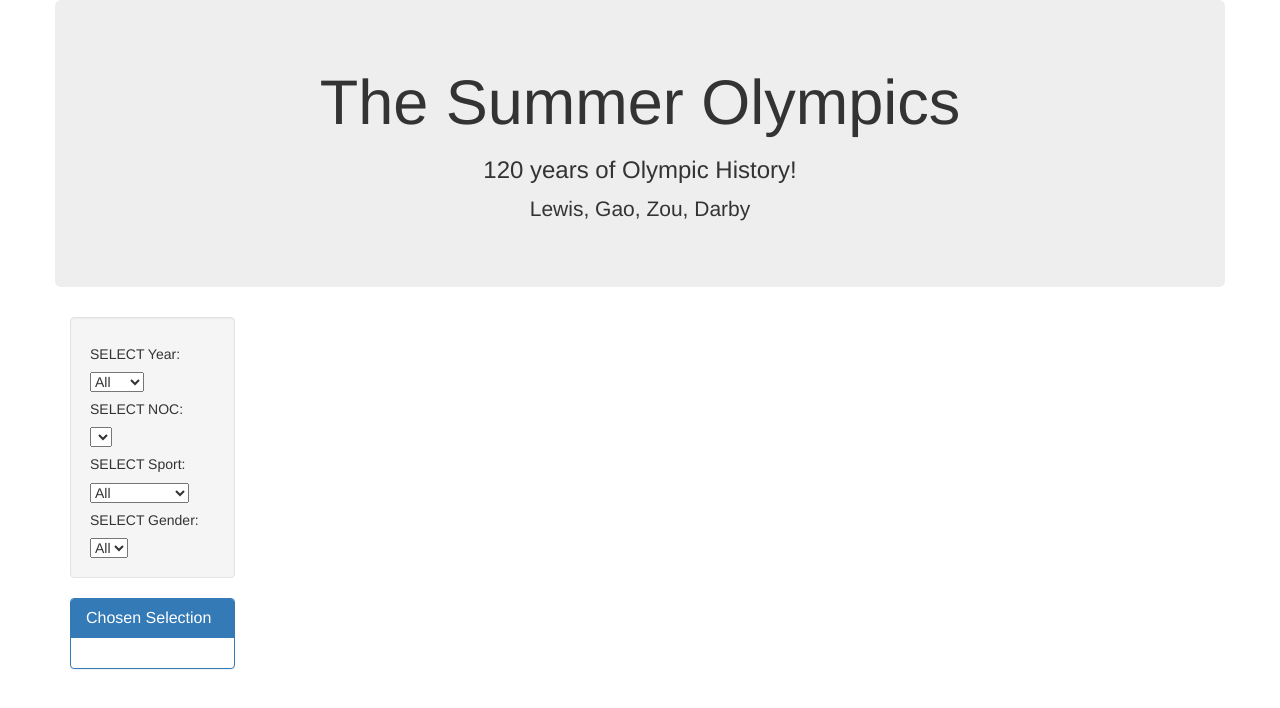
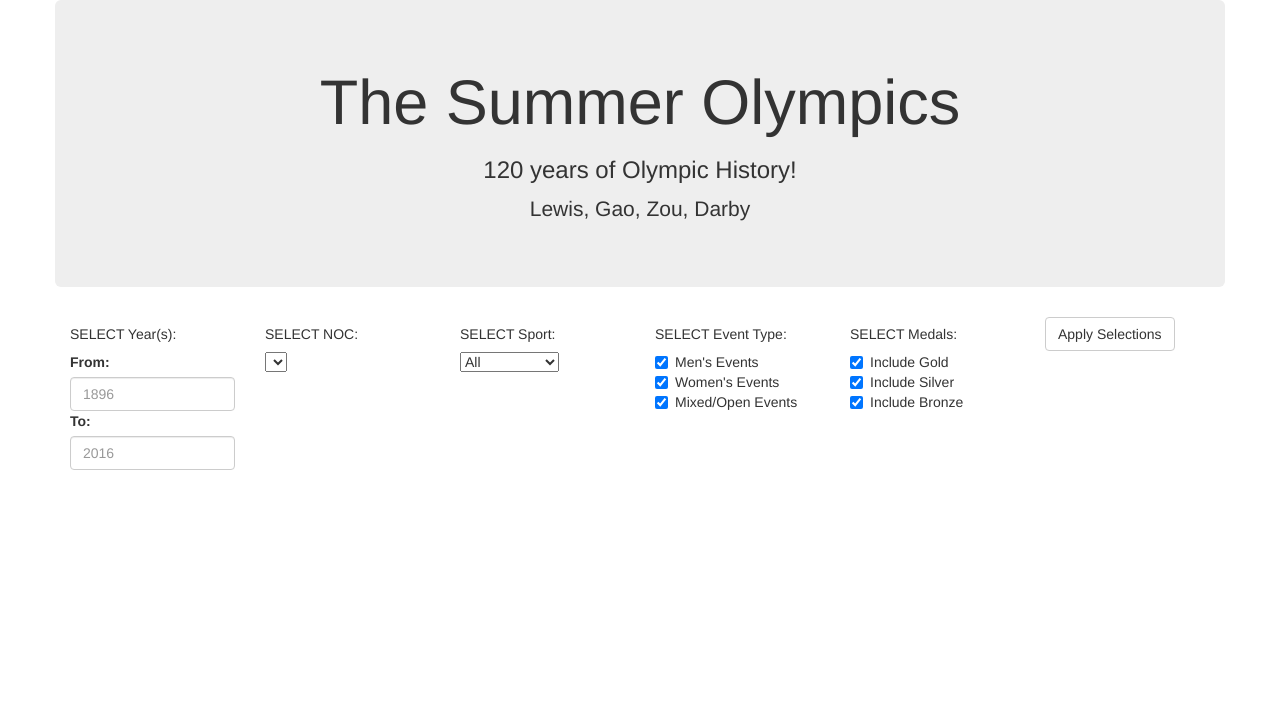
Before and after one commit to sdarby713/Olympic-History, a Flask app: page / in a window 1280 px wide. Shown: the top 708 px of the page. Run offline with Flask 2, Linux system fonts and the light colour scheme; lists and menus that the app fills with data are empty; some libraries are stand-ins or nearby versions.

Commit message:
redo selection mechanism

```diff
--- a/static/js/app.js
+++ b/static/js/app.js
@@ -1,21 +1,9 @@
 function init() {
   // Grab a reference to the dropdown select element
-  var selector1 = d3.select("#selYear");
   var selector2 = d3.select("#selNOC");
   var selector3 = d3.select("#selSport");
-  var selector4 = d3.select("#selGender");
 
-  // Populate the Year selector list
-  selector1
-    .append("option")
-    .text("All")
-    .property("value", "All");
-  for (i=1896; i<2016; i+=4)  {
-    selector1
-      .append("option")
-      .text(i)
-      .property("value", i);
-  }
+  // Populate the NOC selector list
 
   // Populate the Sport selector list
   var sportList = ["All", "Athletics", "Cycling", "Diving", "Fencing", "Gymnastics", "Rowing", "Swimming", "Weightlifting"];
@@ -26,20 +14,11 @@ function init() {
       .property("value", sport);
     });
 
-  // Populate the Gender List
-  var genderList = ["All", "M", "W", "X"];
-  genderList.forEach((gender) => {
-    selector4
-      .append("option")
-      .text(gender)
-      .property("value", gender);
-  });
 
-    // Use the first sample from the list to build the initial plots
-    // const firstSample = sampleNames[0];
-    // console.log("About to call buildCharts");
-    // buildCharts(firstSample);
-    // buildMetadata(firstSample);
+  // Use the defaults to build the initial plots
+  const defaultSelections = [1896, 2016, "All", "All"];
+  // buildCharts(defaultSelections);
+
 
 }
 
@@ -47,3 +26,33 @@ function init() {
 
 // Initialize the dashboard
 init();
+
+// next, set up the select button:
+var btn = d3.select("#filter-btn");
+
+btn.on("click", function() {
+  d3.event.preventDefault();
+
+  var fromYear = d3.select("#frYear").property("value");
+  var toYear   = d3.select("#toYear").property("value");
+  var selectedNOC = d3.select("#selNOC").property("value");
+  var selectedSport = d3.select("#selSport").property("value");
+
+  if (fromYear > " ")  {
+      fromYear = +fromYear
+      if (toYear > " ")  {
+        toYear = +toYear;
+      }
+      else {
+        toYear = fromYear;
+      }
+  }
+  else  {
+      fromYear = 1896;
+      toYear   = 2016;
+  }
+
+  selections = [fromYear, toYear, selectedNOC, selectedSport];
+  console.log(selections);
+  // buildCharts(selections);
+});
--- a/templates/index.html
+++ b/templates/index.html
@@ -20,27 +20,48 @@
     </div>
     <div class="row">
       <div class="col-md-2">
-        <div class="well">
-          <h5>SELECT Year:</h5>
-          <select id="selYear" onchange="optionChanged(this.value)"></select><br>
-          <h5>SELECT NOC:</h5>
-          <select id="selNOC" onchange="optionChanged(this.value)"></select><br>
-          <h5>SELECT Sport:</h5>
-          <select id="selSport" onchange="optionChanged(this.value)"></select><br>
-          <h5>SELECT Gender:</h5>
-          <select id="selGender" onchange="optionChanged(this.value)"></select><br>
-        </div>
-        <div class="panel panel-primary">
-          <div class="panel-heading">
-            <h3 class="panel-title">Chosen Selection</h3>
-          </div>
-          <div id="sample-selection" class="panel-body"></div>
+        <div class="form-group">
+          <h5>SELECT Year(s):</h5>
+          <label for="frYear">From:</label>
+          <input type="text" class="form-control" id="frYear" placeholder="1896">
+          <label for="toYear">To:</label>
+          <input type="text" class="form-control" id="toYear" placeholder="2016">
         </div>
       </div>
-      <div class="col-md-5">
+      <div class="col-md-2">
+        <h5>SELECT NOC:</h5>
+        <select id="selNOC"></select><br>
+      </div>
+      <div class="col-md-2">
+        <h5>SELECT Sport:</h5>
+        <select id="selSport"></select><br>
+      </div>
+      <div class="col-md-2">
+        <h5>SELECT Event Type:</h5>
+        <div class="checkbox">
+          <label><input type="checkbox" value="" checked>Men's Events</label>
+          <label><input type="checkbox" value="" checked>Women's Events</label>
+          <label><input type="checkbox" value="" checked>Mixed/Open Events</label>
+        </div>
+      </div>
+      <div class="col-md-2">
+        <h5>SELECT Medals:</h5>
+        <div class="checkbox">
+          <label><input type="checkbox" value="" checked>Include Gold</label>
+          <label><input type="checkbox" value="" checked>Include Silver</label>
+          <label><input type="checkbox" value="" checked>Include Bronze</label>
+        </div>
+      </div>
+      <div class="col-md-2">
+        <button id="filter-btn" type="submit" class="btn btn-default">Apply Selections</button>
+      </div>
+    </div>
+
+    <div class="row">
+      <div class="col-md-6">
         <div id="chart1"></div>
       </div>
-      <div class="col-md-5">
+      <div class="col-md-6">
         <div id="chart2"></div>
       </div>
     </div>
```
Also changed, not shown: 1 other file.
